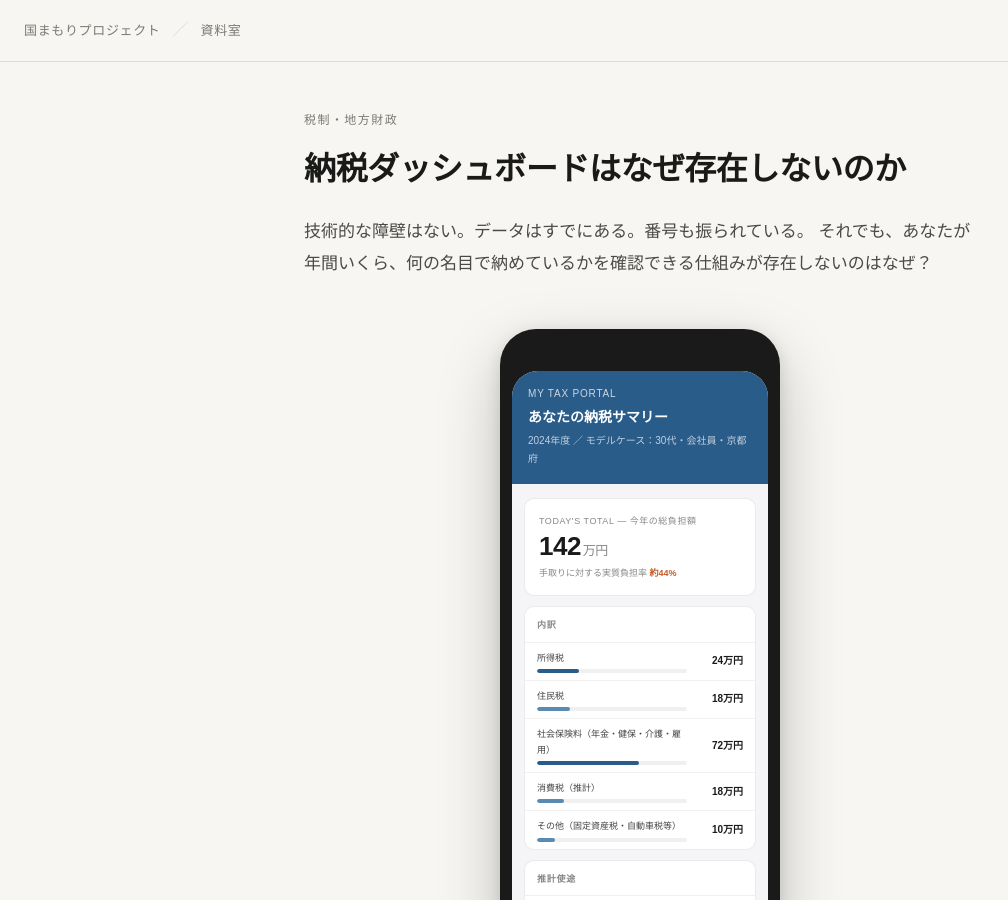
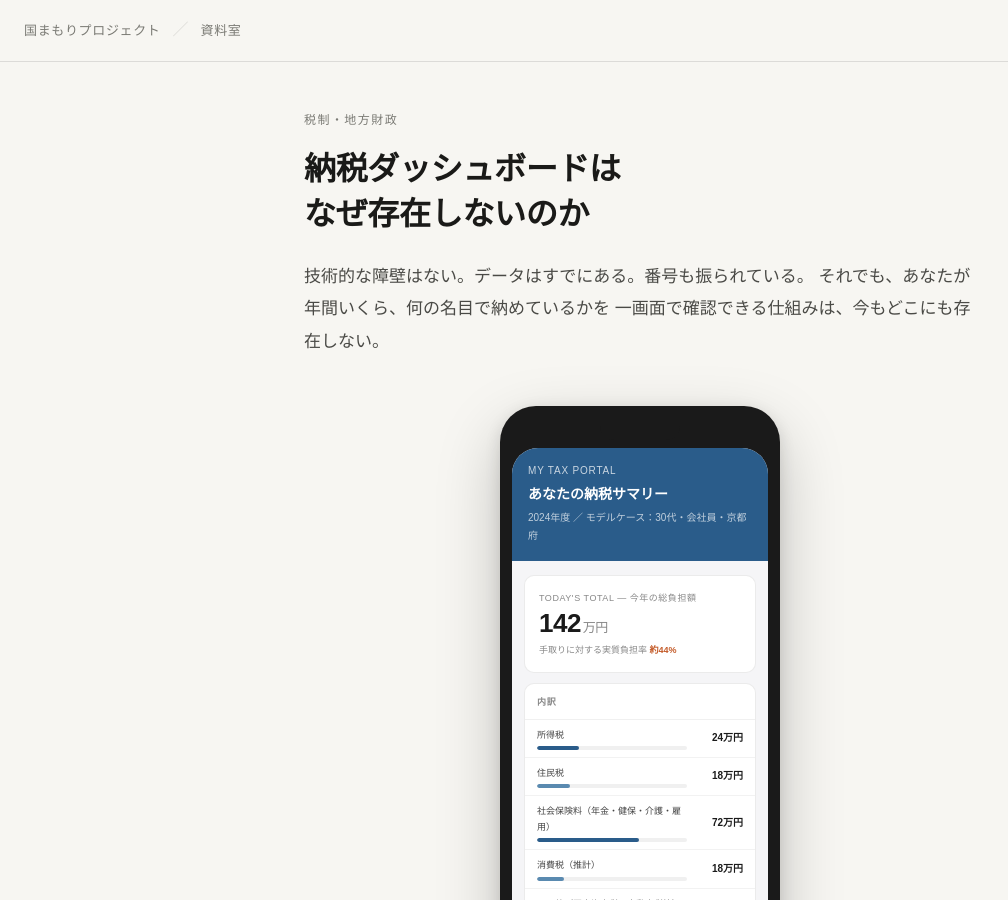
Before and after one commit to maskedrider88/maskedrider88.github.io, a Jekyll site: the page tax-dashboard.html, which Jekyll copies as it is, in a window 1280 px wide and 900 px high. Shown: the whole window, without its empty margins (0-1008 px from the left). Built offline with Jekyll 4.4.1, drawn with Linux system fonts in a browser that asks for light colours.

Commit message:
Update tax-dashboard.html

```diff
--- a/tax-dashboard.html
+++ b/tax-dashboard.html
@@ -442,10 +442,11 @@
   <!-- 冒頭 -->
   <div class="hero">
     <p class="hero-eyebrow">税制・地方財政</p>
-    <h1 class="hero-title">納税ダッシュボードはなぜ存在しないのか</h1>
+    <h1 class="hero-title">納税ダッシュボードは<br>なぜ存在しないのか</h1>
     <p class="hero-lead">
       技術的な障壁はない。データはすでにある。番号も振られている。
-      それでも、あなたが年間いくら、何の名目で納めているかを確認できる仕組みが存在しないのはなぜ？
+      それでも、あなたが年間いくら、何の名目で納めているかを
+      一画面で確認できる仕組みは、今もどこにも存在しない。
     </p>
   </div>
 
```
